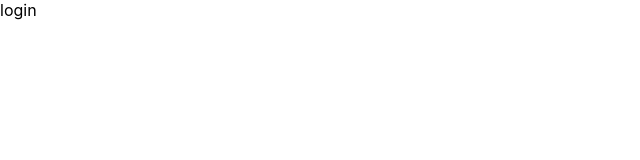
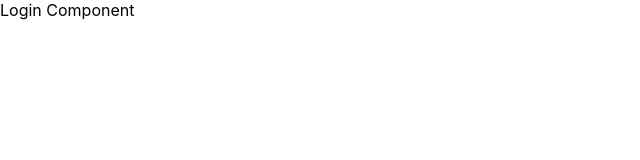
Before and after one commit to Tarun123-kittu/juviveMd_frontend, a React (Create React App) app: page / in a window 1280 px wide. Shown: the top 160 px of the page, without its empty margins (0-640 px from the left). Built offline with nearby package versions, Linux system fonts and the light colour scheme.

Commit message:
changes aved

```diff
--- /dev/null
+++ b/src/components/Auth/forgotPassword/ForgotPassword.js
@@ -0,0 +1,9 @@
+import React from 'react'
+
+const ForgotPassword = () => {
+  return (
+    <div>ForgotPassword Component</div>
+  )
+}
+
+export default ForgotPassword
--- /dev/null
+++ b/src/components/Auth/login/Login.js
@@ -0,0 +1,11 @@
+import React from 'react'
+
+const Login = () => {
+  return (
+    <div>
+        Login Component
+    </div>
+  )
+}
+
+export default Login
--- a/src/pages/Auth/Login/login.js
+++ b/src/pages/Auth/Login/login.js
@@ -1,8 +1,11 @@
 import React from 'react'
+import Login from "../../../components/Auth/login/Login"
 
 const login = () => {
   return (
-    <div>login</div>
+    <div>
+        <Login />
+    </div>
   )
 }
 
--- a/src/pages/Auth/forgotPassword/ForgotPassword.js
+++ b/src/pages/Auth/forgotPassword/ForgotPassword.js
@@ -1,8 +1,11 @@
 import React from 'react'
+import ForgotPasswordComponent from "../../../components/Auth/forgotPassword/ForgotPassword"
 
 const ForgotPassword = () => {
   return (
-    <div>ForgotPassword</div>
+    <div>
+        <ForgotPasswordComponent />
+    </div>
   )
 }
 
```
